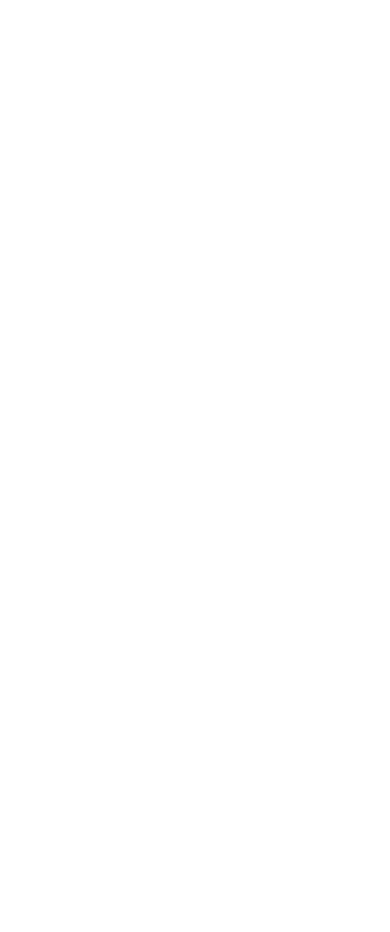
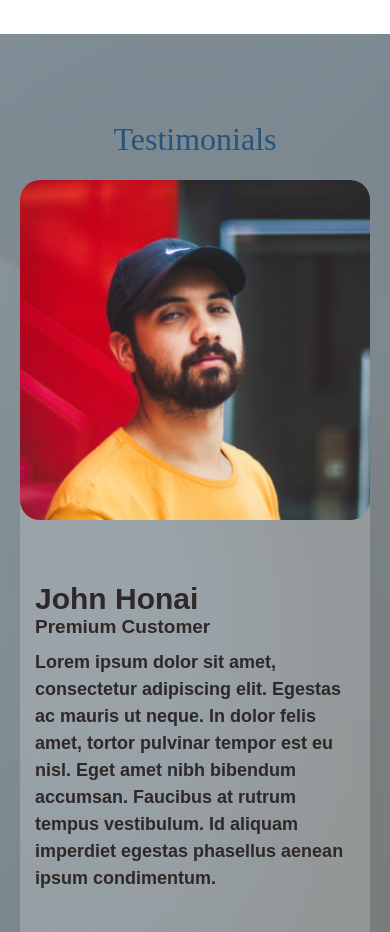
Before and after one commit to sujan-chakraborty1645/washit, a React (Create React App) app: page / in a window 390 px wide. Shown: the part 1060-1992 px from the top of the page. Before the commit the page ends 1045 px from the top, so only its background shows below. Built offline with nearby package versions, Linux system fonts and the light colour scheme.

Commit message:
testimonials added perfectly responsive

```diff
--- a/src/App.css
+++ b/src/App.css
@@ -52,7 +52,134 @@
 
 }
 
-@media (max-width:768px) {
+.testimonials_cover{
+  width: 100%;
+  height: 626px;
+  background: url(./image/Rectangle.png);
+  background-position: center;
+  background-repeat: no-repeat;
+  background-size: cover;
+  padding-top: 0.1px;
+
+}
+
+
+.testimonials{
+  width: 1200px;
+  height: 440px;
+  display: flex;
+  background: rgba(255, 255, 255, 0.2);
+backdrop-filter: blur(30px);
+margin-left: auto;
+margin-right: auto;
+margin-bottom: 24px;
+margin-top:20px;
+border-radius: 20px;
+
+}
+
+.testimonial_image1{
+  width: 340px;
+  height: 440px;
+  background: url(./image/Rectangle_name.png);
+  background-position: center;
+  background-repeat: no-repeat;
+  background-size: cover;
+  border-radius: 20px 0px 0px 20px;
+}
+
+.testimonial_text{
+  margin-top: 56px;
+  margin-bottom: 58px;
+  width: 710px;
+  height: 326px;
+  margin-left:auto;
+  margin-right: auto;
+
+}
+
+.testimonial_text_name{
+width: 200px;
+height: 32px;
+font-family: sans-serif;
+font-style: normal;
+font-weight: bold;
+font-size: 30px;
+color: #2E2828;
+margin-bottom: 5px;
+
+}
+
+.testimonial_text_customerinfo{
+  width: 238px;
+  height: 32px;
+
+  font-family:sans-serif;
+  font-style: normal;
+  font-weight: 550;
+  font-size: 19px;
+  color: #2E2828;
+  margin-bottom:4px;
+}
+
+.testimonial_text_comment{
+  font-family: sans-serif;
+font-style: normal;
+font-weight: 550;
+font-size: 23px;
+
+color: #2E2828;
+
+}
+
+@media(max-width:1280px){
+
+  .testimonials{
+    width:1018px;
+    height: 440px;
+  }
+
+  .testimonial_text{
+    width:582px;
+
+  }
+  .testimonial_image1{
+    width: 336px;
+    border-radius: 20px;
+  }
+
+  .testimonial_text_comment{
+    font-size: 23px;
+  }
+}
+
+@media(max-width:1064px){
+
+  .testimonials{
+    width:870px;
+    height: 440px;
+  }
+
+  .testimonial_text{
+    width:500px;
+
+  }
+  .testimonial_image1{
+    width: 330px;
+    border-radius: 20px;
+  }
+
+  .testimonial_text_comment{
+    font-size: 21.5px;
+  }
+}
+
+
+
+
+
+
+@media (max-width:780px) {
    .our{
      grid-template-columns: 150.74px 150.74px;
      grid-template-rows: 156px 156px 156px 156px ;
@@ -63,6 +190,7 @@
      row-gap: 31.07px;
      margin-left: auto;
      margin-right: auto;
+     margin-bottom:2px;
   }
   .ourservice{
     width: 150.74px;
@@ -74,10 +202,38 @@
     margin-left: auto;
     margin-right: auto;
   }
+  .testimonials_cover{
+    height: 940px;
+    width:100%;
+
+  }
+  .testimonials{
+    flex-direction: column;
+    width:470px;
+    height: 770px;
+  }
+
+  .testimonial_text{
+    width:380px;
+
+  }
+  .testimonial_image1{
+    width: 470px;
+    border-radius: 20px;
+  }
+
+  .testimonial_text_comment{
+    font-size: 20px;
+  }
+
+
+
 
 }
 
-@media (max-width:480px) {
+
+
+@media (max-width:500px) {
   .our{
     grid-template-columns: 148.74px;
     grid-template-rows: 154px 154px 154px 154px 154px;
@@ -87,7 +243,7 @@
     column-gap: 31.07px;
     row-gap: 31.07px;
     margin: auto;
-
+    margin-bottom: 160px;
  }
  .ourservice{
    width: 148.74px;
@@ -101,4 +257,105 @@
    margin-right: auto;
  }
 
+
+
+.testimonials_cover{
+  height: 940px;
+  width:100%;
+
 }
+.testimonials{
+  flex-direction: column;
+  width:350px;
+  height: 770px;
+}
+
+.testimonial_text{
+  width:320px;
+
+}
+.testimonial_image1{
+  width: 350px;
+  border-radius: 20px;
+}
+
+.testimonial_text_comment{
+  font-size: 18px;
+}
+
+
+}
+
+@media (max-width:364px) {
+  .our{
+    grid-template-columns: 148.74px;
+    grid-template-rows: 154px 154px 154px 154px 154px;
+    width: 200px;
+    height: 800px ;
+    padding: 10px;
+    column-gap: 31.07px;
+    row-gap: 31.07px;
+    margin: auto;
+    margin-bottom: 160px;
+ }
+ .ourservice{
+   width: 148.74px;
+   height: 154px;
+
+ }
+
+ .ourheadline{
+   width: 70%;
+   margin-left: auto;
+   margin-right: auto;
+ }
+
+
+
+.testimonials_cover{
+  height: 940px;
+  width:100%;
+
+}
+.testimonials{
+  flex-direction: column;
+  width:300px;
+  height: 770px;
+}
+
+.testimonial_text{
+  width:285px;
+
+}
+.testimonial_image1{
+  width: 300px;
+  border-radius: 20px;
+}
+
+.testimonial_text_comment{
+  font-size: 18px;
+}
+
+
+}
+
+@media(max-width:315px){
+
+  .testimonials{
+    width: 250px;
+    height: 770px;
+  }
+
+  .testimonial_text{
+    width:235px;
+
+  }
+  .testimonial_image1{
+    width: 250px;
+    border-radius: 20px;
+  }
+
+  .testimonial_text_comment{
+    font-size: 16.5px;
+  }
+}
--- a/src/App.js
+++ b/src/App.js
@@ -1,12 +1,14 @@
 
 import './App.css';
 import {Our} from './ourservice';
+import { Testimonials } from './testimonials';
 import 'bootstrap/dist/css/bootstrap.min.css';
 
 function App() {
   return (
     <div className="App">
       <Our/>
+      <Testimonials/>
     </div>
   );
 }
--- a/src/testimonials.js
+++ b/src/testimonials.js
@@ -0,0 +1,17 @@
+export let Testimonials=()=>{
+    return(
+        <>
+         <div className="testimonials_cover">
+              <h3 className="ourheadline">Testimonials</h3>
+            <div className="testimonials">
+                   <div className="testimonial_image1"></div>
+                   <div className="testimonial_text">
+                       <div className="testimonial_text_name">John Honai</div>
+                       <div className='testimonial_text_customerinfo'>Premium Customer</div>
+                       <div className='testimonial_text_comment'>Lorem ipsum dolor sit amet, consectetur adipiscing elit. Egestas ac mauris ut neque. In dolor felis amet, tortor pulvinar tempor est eu nisl. Eget amet nibh bibendum accumsan. Faucibus at rutrum tempus vestibulum. Id aliquam imperdiet egestas phasellus aenean ipsum condimentum.</div>
+                   </div>
+            </div>
+         </div>
+        </>
+    )
+}
```
Also changed, not shown: src/image/Rectangle.png (added), src/image/Rectangle_name.png (added).
